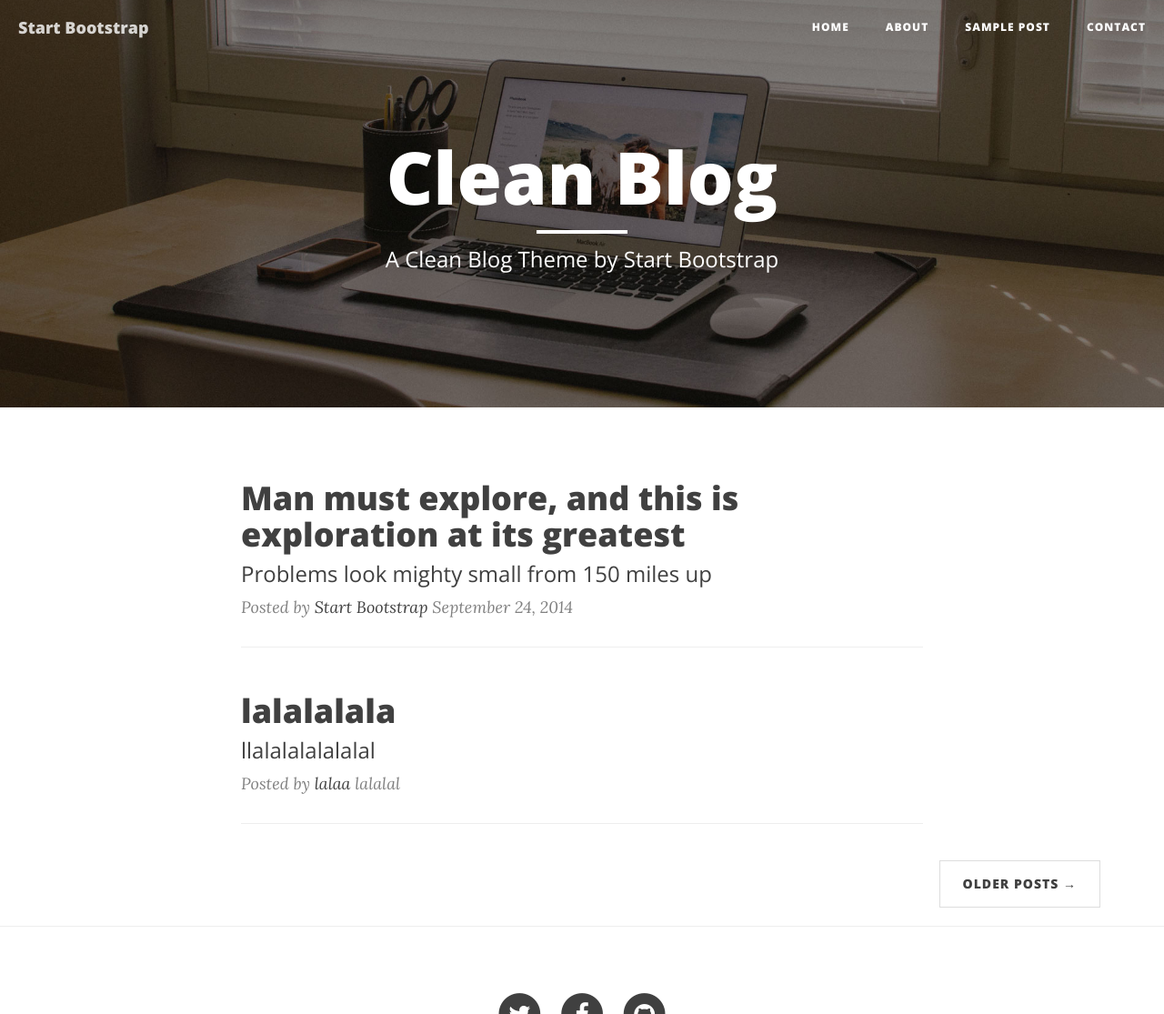
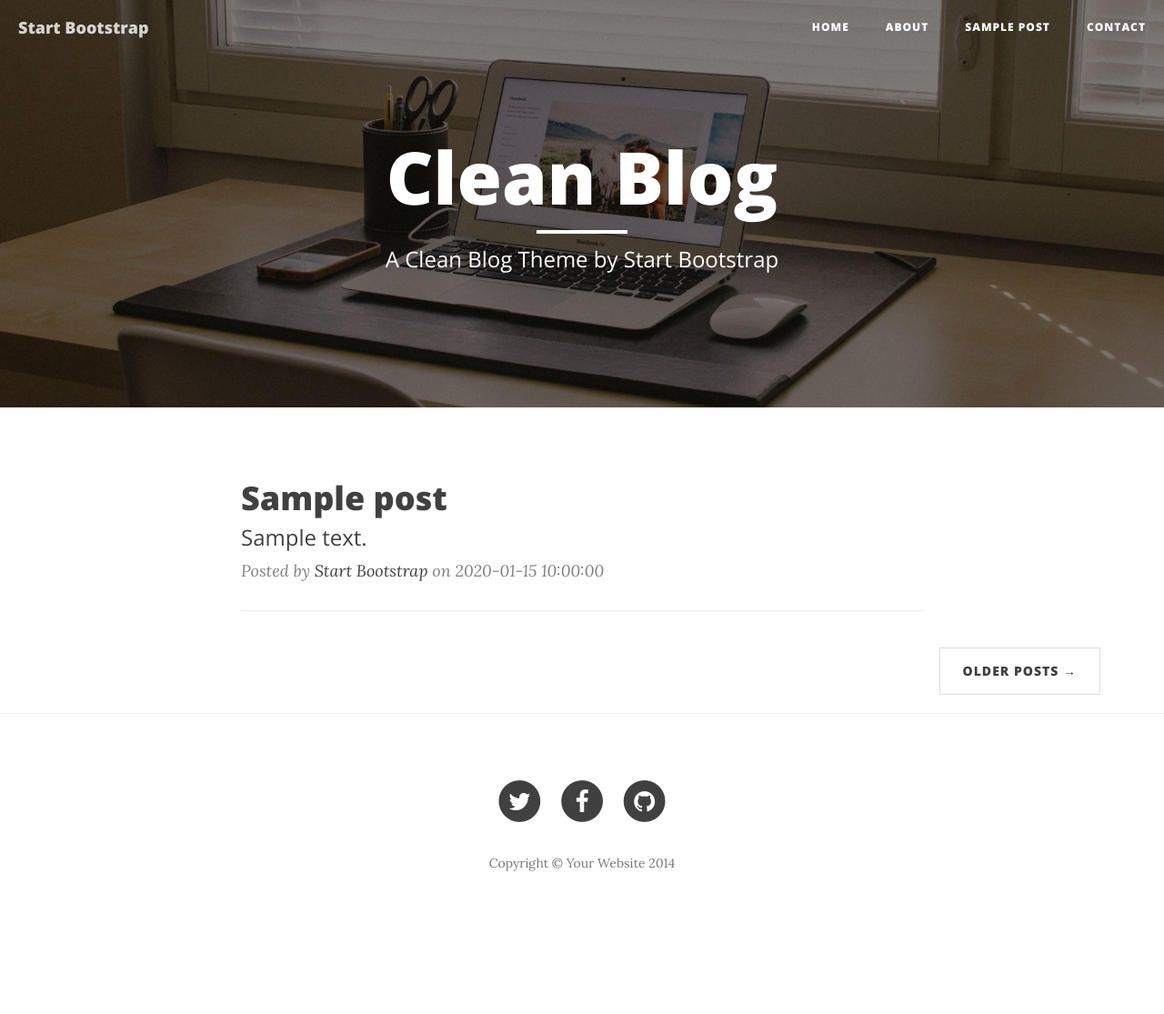
Before and after one commit to Akseljanes/pseudoprojekt, a PHP site: page / in a window 1280 px wide. Shown: the top 1115 px of the page at 91% size. After the commit the page ends 958 px from the top, so only its background shows below. Run offline with PHP 8.4, Linux system fonts and the light colour scheme; data comes from the database, SQL or seed files in the repository; tables that the repository leaves empty or names only in its code hold one stand-in row (values such as "Sample post"); some libraries are stand-ins or nearby versions.

Commit message:
Php-s luua andmebaasi ühendus enne HTML-i ja tõmmata $posts muutujasse väärtused andmebaasid (kustutada ära enne seda literaalsed väärtused). Authori saamiseks tuleks SELECT päringus kasutada author-s tabelist info kaasamiseks Join klauslit [Delivers #103890654]

```diff
--- a/index.php
+++ b/index.php
@@ -1,10 +1,19 @@
 <?php
-$posts [] = array("Man must explore, and this is exploration at its greatest", "Problems look mighty small from 150 miles up
-", "Start Bootstrap", "September 24, 2014");
-$posts [] = array("lalalalala",
-    "llalalalalalalal",
-    "lalaa",
-    "lalalal");
+$servername="localhost";
+$username="root";
+$password="";
+$dbname="blog";
+$conn = new mysqli($servername, $username, $password,$dbname);
+if ($conn->connect_error) {
+    die("Connection failed: " . $conn->connect_error);
+}
+$sql= "SELECT * FROM POSTS JOIN AUTHORS";
+$result=$conn->query($sql);
+if(mysqli_num_rows($result)>0){
+            while($row=mysqli_fetch_assoc($result)){
+                        $posts[]=$row;
+                    }
+}
 ?>
 <!DOCTYPE html>
 <html lang="en">
@@ -100,22 +109,21 @@ $posts [] = array("lalalalala",
 
 <!-- Main Content -->
 <div class="container">
-    <?php foreach ($posts as $items): ?>
+    <?php foreach ($posts as $post): ?>
         <div class="row">
             <div class="col-lg-8 col-lg-offset-2 col-md-10 col-md-offset-1">
                 <div class="post-preview">
                     <a href="post.html">
                         <h2 class="post-title">
-                            <?php echo "$items[0]"; ?>
+                            <?=$post['title']?>
                         </h2>
 
                         <h3 class="post-subtitle">
-                            <?php echo "$items[1]"; ?>
+                            <?=$post['description']?>
                         </h3>
                     </a>
 
-                    <p class="post-meta">Posted by <a href="#"><?php echo "$items[2]"; ?></a> <?php echo "$items[3]"; ?>
-                    </p>
+                    <p class="post-meta">Posted by <a href="#"><?=$post['name']?></a> on <?=$post['date']?></p>
                 </div>
                 <hr>
             </div>
```
